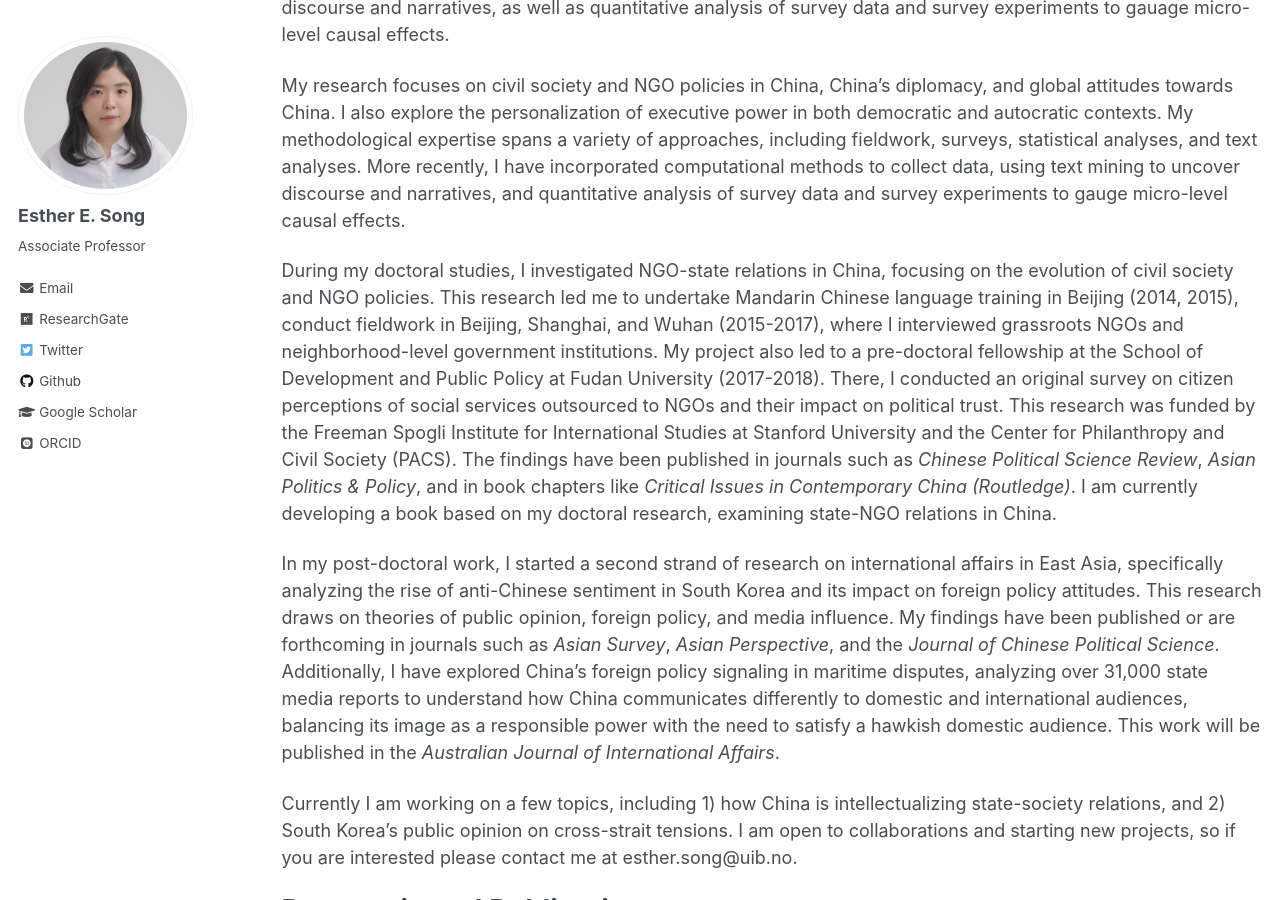
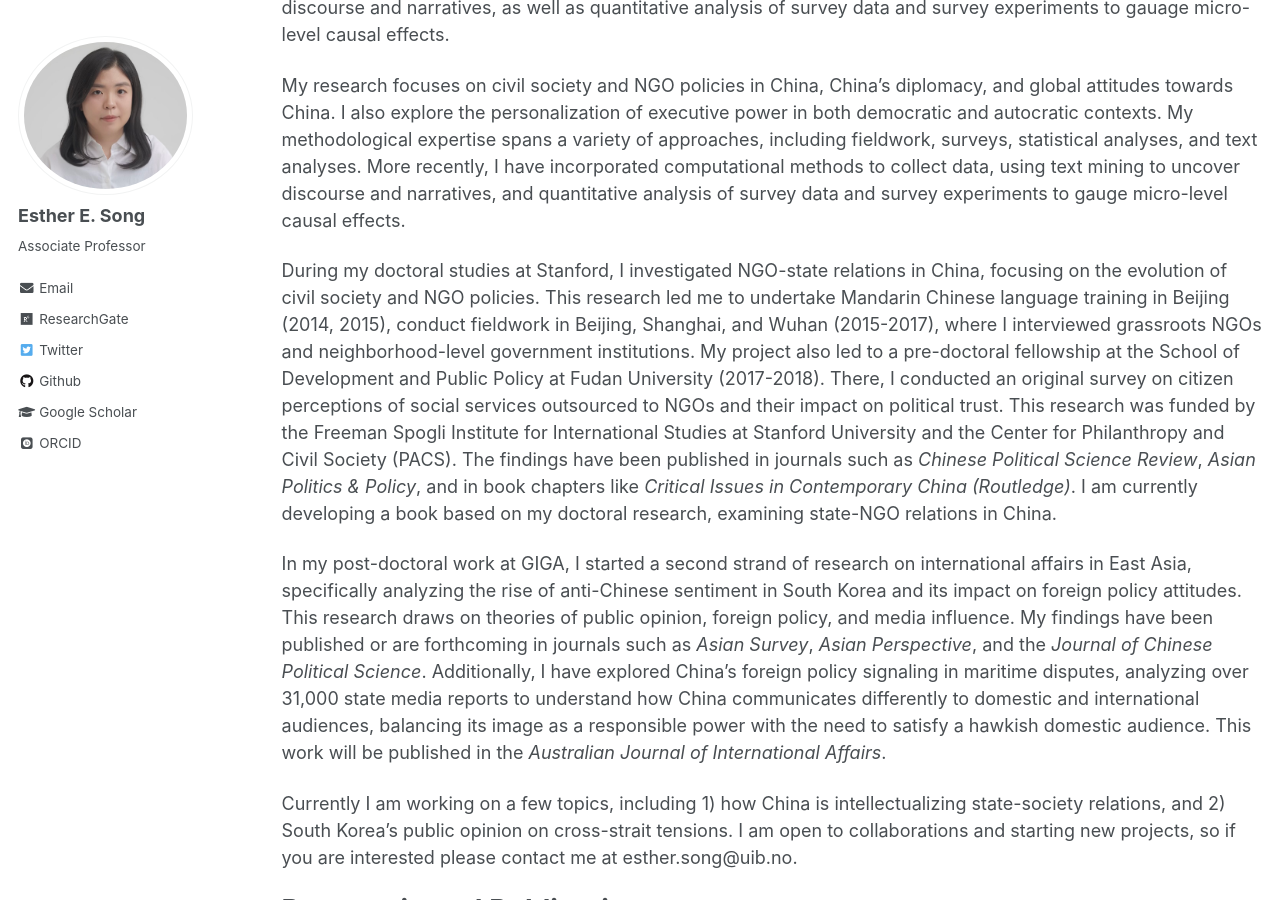
Before and after one commit to ehsong/ehsong.github.io, a Jekyll site: the page built from _pages/research.md, in a window 1280 px wide and 900 px high, scrolled down 278 px. Built offline with Jekyll 4.4.1, drawn with Linux system fonts in a browser that asks for light colours; some web fonts are replaced.

Commit message:
Update research.md

```diff
--- a/_pages/research.md
+++ b/_pages/research.md
@@ -10,9 +10,9 @@ My research centers on civil society and NGO policies in China; China's diplomac
 
 My research focuses on civil society and NGO policies in China, China's diplomacy, and global attitudes towards China. I also explore the personalization of executive power in both democratic and autocratic contexts. My methodological expertise spans a variety of approaches, including fieldwork, surveys, statistical analyses, and text analyses. More recently, I have incorporated computational methods to collect data, using text mining to uncover discourse and narratives, and quantitative analysis of survey data and survey experiments to gauge micro-level causal effects.
 
-During my doctoral studies, I investigated NGO-state relations in China, focusing on the evolution of civil society and NGO policies. This research led me to undertake Mandarin Chinese language training in Beijing (2014, 2015), conduct fieldwork in Beijing, Shanghai, and Wuhan (2015-2017), where I interviewed grassroots NGOs and neighborhood-level government institutions. My project also led to a pre-doctoral fellowship at the School of Development and Public Policy at Fudan University (2017-2018). There, I conducted an original survey on citizen perceptions of social services outsourced to NGOs and their impact on political trust. This research was funded by the Freeman Spogli Institute for International Studies at Stanford University and the Center for Philanthropy and Civil Society (PACS). The findings have been published in journals such as *Chinese Political Science Review*, *Asian Politics & Policy*, and in book chapters like *Critical Issues in Contemporary China (Routledge)*. I am currently developing a book based on my doctoral research, examining state-NGO relations in China.
+During my doctoral studies at Stanford, I investigated NGO-state relations in China, focusing on the evolution of civil society and NGO policies. This research led me to undertake Mandarin Chinese language training in Beijing (2014, 2015), conduct fieldwork in Beijing, Shanghai, and Wuhan (2015-2017), where I interviewed grassroots NGOs and neighborhood-level government institutions. My project also led to a pre-doctoral fellowship at the School of Development and Public Policy at Fudan University (2017-2018). There, I conducted an original survey on citizen perceptions of social services outsourced to NGOs and their impact on political trust. This research was funded by the Freeman Spogli Institute for International Studies at Stanford University and the Center for Philanthropy and Civil Society (PACS). The findings have been published in journals such as *Chinese Political Science Review*, *Asian Politics & Policy*, and in book chapters like *Critical Issues in Contemporary China (Routledge)*. I am currently developing a book based on my doctoral research, examining state-NGO relations in China.
 
-In my post-doctoral work, I started a second strand of research on international affairs in East Asia, specifically analyzing the rise of anti-Chinese sentiment in South Korea and its impact on foreign policy attitudes. This research draws on theories of public opinion, foreign policy, and media influence. My findings have been published or are forthcoming in journals such as *Asian Survey*, *Asian Perspective*, and the *Journal of Chinese Political Science*. Additionally, I have explored China's foreign policy signaling in maritime disputes, analyzing over 31,000 state media reports to understand how China communicates differently to domestic and international audiences, balancing its image as a responsible power with the need to satisfy a hawkish domestic audience. This work will be published in the *Australian Journal of International Affairs*.
+In my post-doctoral work at GIGA, I started a second strand of research on international affairs in East Asia, specifically analyzing the rise of anti-Chinese sentiment in South Korea and its impact on foreign policy attitudes. This research draws on theories of public opinion, foreign policy, and media influence. My findings have been published or are forthcoming in journals such as *Asian Survey*, *Asian Perspective*, and the *Journal of Chinese Political Science*. Additionally, I have explored China's foreign policy signaling in maritime disputes, analyzing over 31,000 state media reports to understand how China communicates differently to domestic and international audiences, balancing its image as a responsible power with the need to satisfy a hawkish domestic audience. This work will be published in the *Australian Journal of International Affairs*.
 
 Currently I am working on a few topics, including 1) how China is intellectualizing state-society relations, and 2) South Korea's public opinion on cross-strait tensions. I am open to collaborations and starting new projects, so if you are interested please contact me at esther.song@uib.no.
 
```
